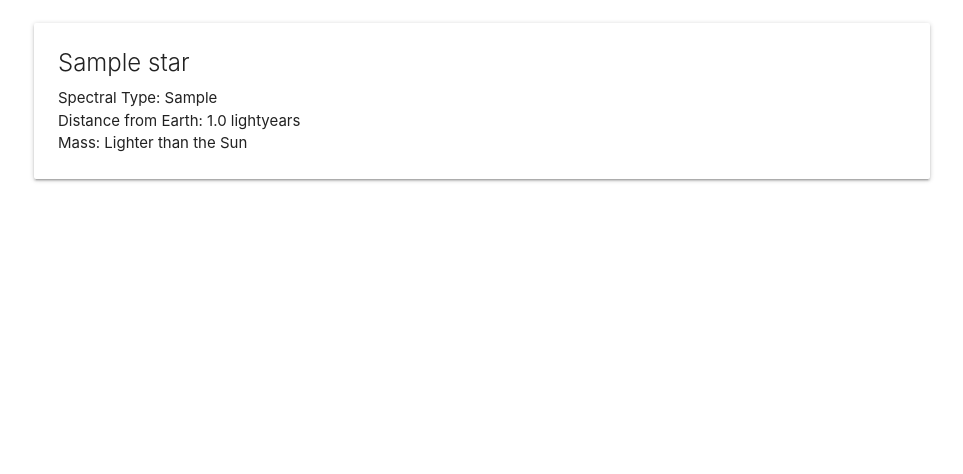
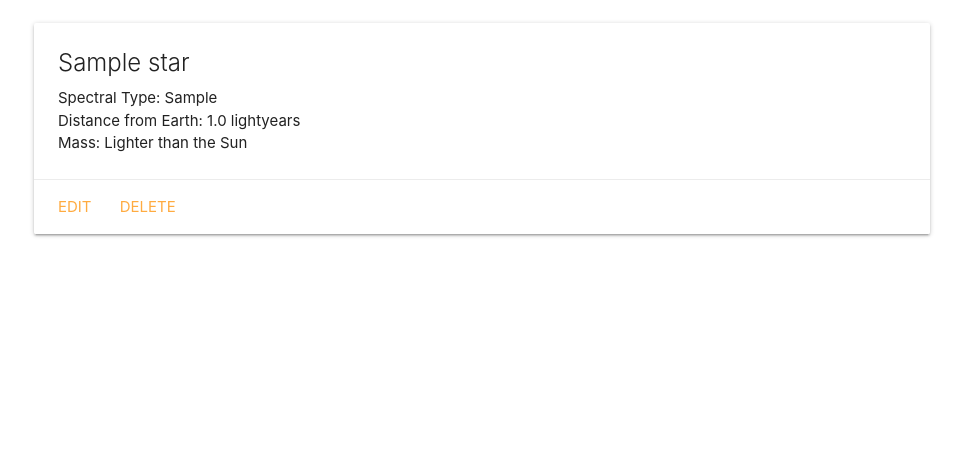
Before and after one commit to chung972/star-collector, a Django app: page /stars/1/ in a window 1280 px wide. Shown: the part 177-651 px from the top of the page, without its empty margins (158-1121 px from the left). Run offline with Django 3.2, Linux system fonts and the light colour scheme; tables that the repository leaves empty hold one stand-in row (values such as "Sample post").

Commit message:
adds div card wrapping two new a tags for Edit and Delete -ing a star

```diff
--- a/starcollector/main_app/templates/stars/detail.html
+++ b/starcollector/main_app/templates/stars/detail.html
@@ -14,6 +14,10 @@
             <p>Mass: Lighter than the Sun</p>
         {% endif %}
     </div>
+    <div class="card-action">
+        <a href="{% url 'stars_update' star.id %}">Edit</a>
+        <a href="{% url 'stars_delete' star.id %}">Delete</a>
+    </div>
 </div>
 
 {% endblock %}
```
